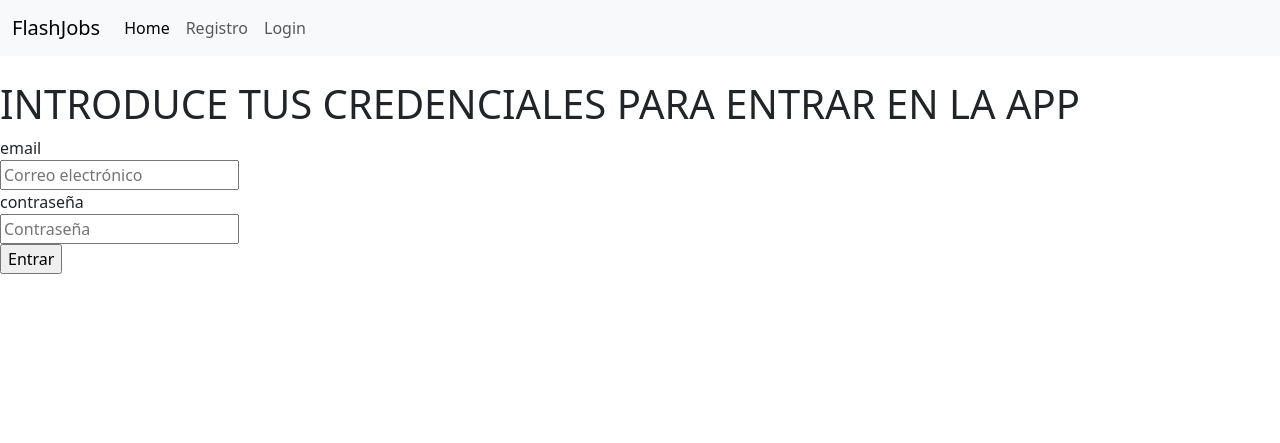
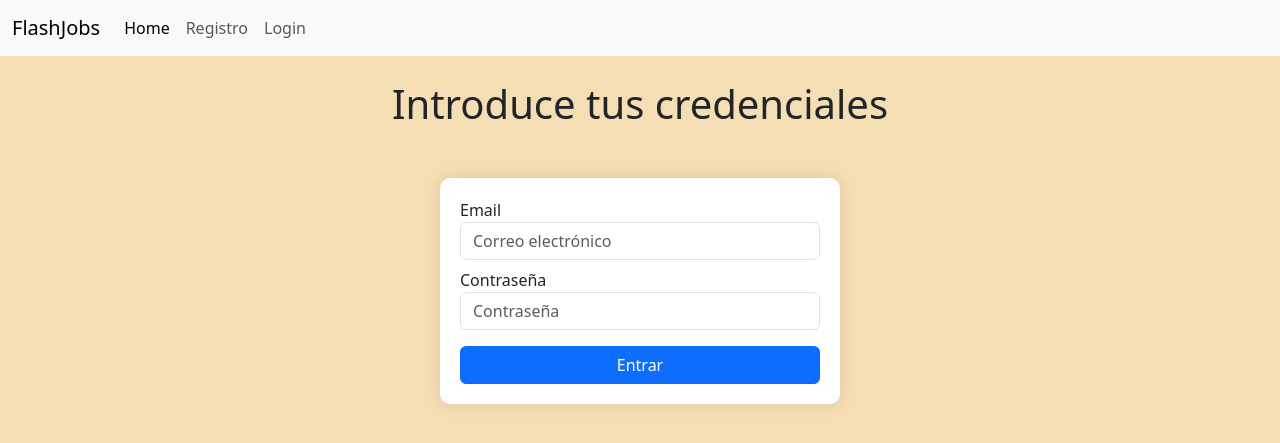
Before and after one commit to Dandragu99/FlashJob, a Flask app: page /login in a window 1280 px wide. Shown: the top 443 px of the page. Run offline with Flask 3, Linux system fonts and the light colour scheme.

Commit message:
añado algunos estilos para que sea más visual

```diff
--- /dev/null
+++ b/app/static/css/login_style.css
@@ -0,0 +1,18 @@
+body{
+    background-color: wheat;
+}
+
+
+.login-container {
+    width: 400px;
+    margin: 50px auto;
+    padding: 20px;
+    background: white;
+    border-radius: 10px;
+    box-shadow: 0 0 15px rgba(0, 0, 0, 0.1);
+}
+
+.login-container h1{
+    text-align: center;
+    margin-bottom: 20px;
+}
--- a/app/templates/login.html
+++ b/app/templates/login.html
@@ -3,21 +3,30 @@
 <head>
     <meta charset="UTF-8">
     <meta name="viewport" content="width=device-width, initial-scale=1.0">
-    <title>Document</title>
-    <link href="https://cdn.jsdelivr.net/npm/bootstrap@5.3.7/dist/css/bootstrap.min.css" rel="stylesheet" integrity="sha384-LN+7fdVzj6u52u30Kp6M/trliBMCMKTyK833zpbD+pXdCLuTusPj697FH4R/5mcr" crossorigin="anonymous">
+    <title>Login - FlashJobs</title>
+
+    <!-- Bootstrap CSS -->
+    <link href="https://cdn.jsdelivr.net/npm/bootstrap@5.3.7/dist/css/bootstrap.min.css" rel="stylesheet">
+
+    <!-- CSS propio -->
+    <link rel="stylesheet" href="{{ url_for('static', filename='css/login_style.css') }}">
 </head>
 <body>
 
+    <!-- Barra de navegación -->
     <nav class="navbar navbar-expand-lg bg-body-tertiary">
         <div class="container-fluid">
             <a class="navbar-brand" href="#">FlashJobs</a>
-         <button class="navbar-toggler" type="button" data-bs-toggle="collapse" data-bs-target="#navbarNav" aria-controls="navbarNav" aria-expanded="false" aria-label="Toggle navigation">
+            <button class="navbar-toggler" type="button" data-bs-toggle="collapse"
+                    data-bs-target="#navbarNav" aria-controls="navbarNav"
+                    aria-expanded="false" aria-label="Toggle navigation">
                 <span class="navbar-toggler-icon"></span>
             </button>
+
             <div class="collapse navbar-collapse" id="navbarNav">
                 <ul class="navbar-nav">
                     <li class="nav-item">
-                  <a class="nav-link active" aria-current="page" href="{{ url_for('main.index') }}">Home</a>
+                        <a class="nav-link active" href="{{ url_for('main.index') }}">Home</a>
                     </li>
                     <li class="nav-item">
                         <a class="nav-link" href="{{ url_for('auth.register') }}">Registro</a>
@@ -29,23 +38,25 @@
             </div>
         </div>
     </nav>
-   <div class="container"></div>
-   <br>
 
-    <h1>
-        INTRODUCE TUS CREDENCIALES PARA ENTRAR EN LA APP
-    </h1>
-<form action="{{ url_for('auth.login') }}" method="post">
-    <label for="email">email</label> <br>
-    <input type="email" name="email" id="email" placeholder="Correo electrónico"> <br>
+    <!-- Contenedor principal -->
+    <div class="container mt-4">
+        <h1 class="text-center">Introduce tus credenciales</h1>
 
-    <label for="password">contraseña</label> <br>
-    <input type="password" name="password" id="password" placeholder="Contraseña"> <br>
+        <!-- Formulario de login -->
+        <form action="{{ url_for('auth.login') }}" method="post" class="login-container">
+            <label for="email">Email</label>
+            <input class="form-control mb-2" type="email" name="email" id="email" placeholder="Correo electrónico">
 
-    <input type="submit" value="Entrar">
+            <label for="password">Contraseña</label>
+            <input class="form-control mb-3" type="password" name="password" id="password" placeholder="Contraseña">
+
+            <input type="submit" value="Entrar" class="btn btn-primary w-100">
         </form>
+    </div>
 
-
+    <!-- Bootstrap JS -->
+    <script src="https://cdn.jsdelivr.net/npm/bootstrap@5.3.7/dist/js/bootstrap.bundle.min.js"></script>
 
 </body>
 </html>
```
Also changed, not shown: app/static/css/register_style.css (added, +18 -0 lines), app/templates/register.html (+35 -23 lines), instance/database.db, 1 other file. Lines whose indentation alone changed are shown as unchanged.
